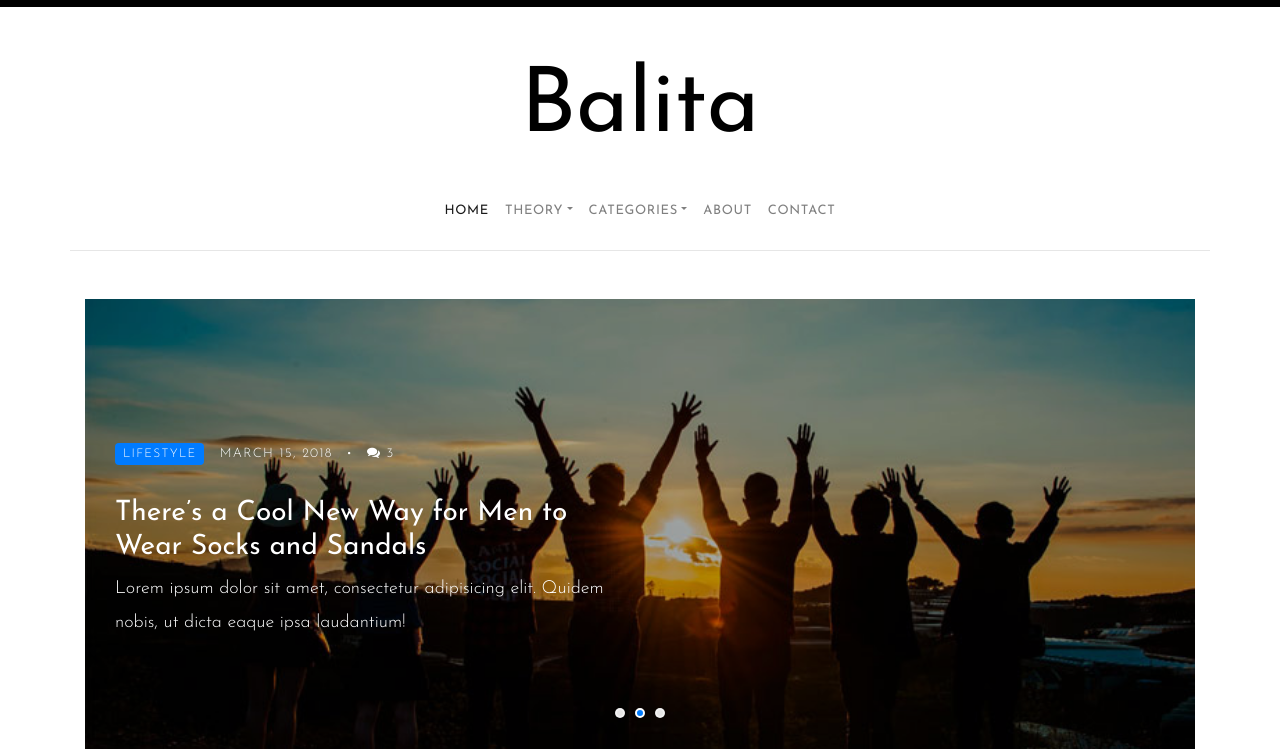
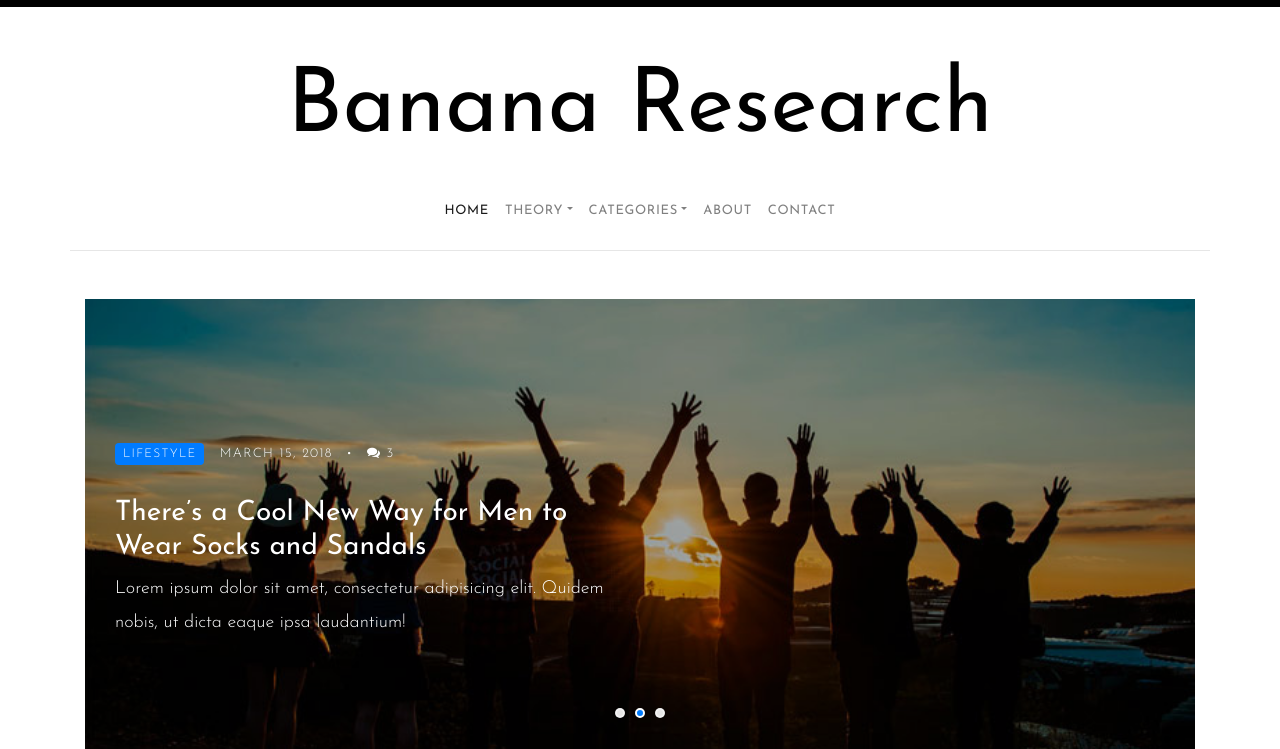
Before and after one commit to MorningBooks/banana, a plain HTML site: page index.html in a window 1280 px wide. Shown: the part 51-800 px from the top of the page. Drawn offline with Linux system fonts and the light colour scheme; files whose address does not match are found by name.

Commit message:
Update index.html

```diff
--- a/index.html
+++ b/index.html
@@ -49,7 +49,7 @@
         <div class="row pt-5">
           <div class="col-12 text-center">
             <a class="absolute-toggle d-block d-md-none" data-toggle="collapse" href="#navbarMenu" role="button" aria-expanded="false" aria-controls="navbarMenu"><span class="burger-lines"></span></a>
-            <h1 class="site-logo"><a href="index.html">Balita</a></h1>
+            <h1 class="site-logo"><a href="index.html">Banana Research</a></h1>
           </div>
         </div>
       </div>
```
